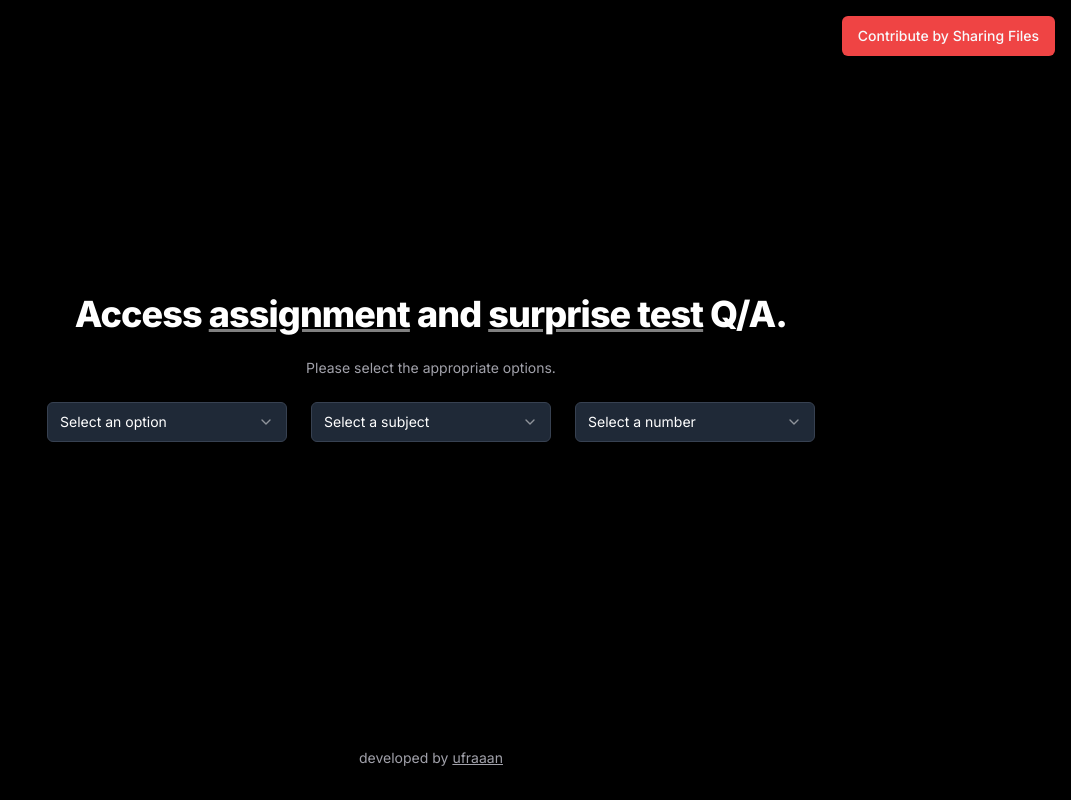
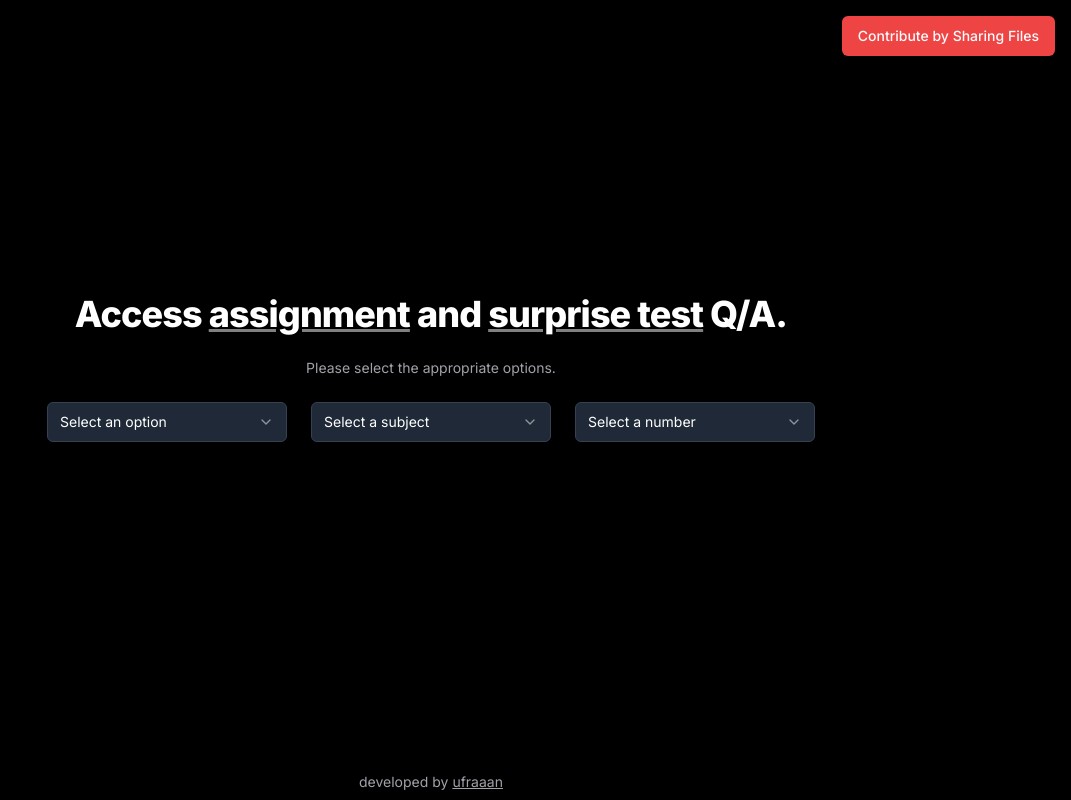
Before and after one commit to moroii69/edu-downloads, a Next.js app: page / in a window 1280 px wide. Shown: the whole page, without its empty margins (209-1280 px from the left). Built offline with nearby package versions, Linux system fonts and the light colour scheme.

Commit message:
updated code for viewport regardless of scroll position.

```diff
--- a/src/app/page.tsx
+++ b/src/app/page.tsx
@@ -52,8 +52,8 @@ function TypographyMuted() {
 // Footer Component
 function Footer() {
   return (
-    <footer className="absolute bottom-0 w-full text-sm text-center mb-4" style={{ color: "rgb(161, 161, 170)" }}>
-      <p className="mb-4">
+    <footer className="fixed bottom-0 left-0 w-full text-sm text-center py-2 bg-black" style={{ color: "rgb(161, 161, 170)" }}>
+      <p className="mb-0">
         developed by{" "}
         <a href="https://github.com/moroii69" target="_blank" rel="noopener noreferrer" className="underline">
           ufraaan
```
